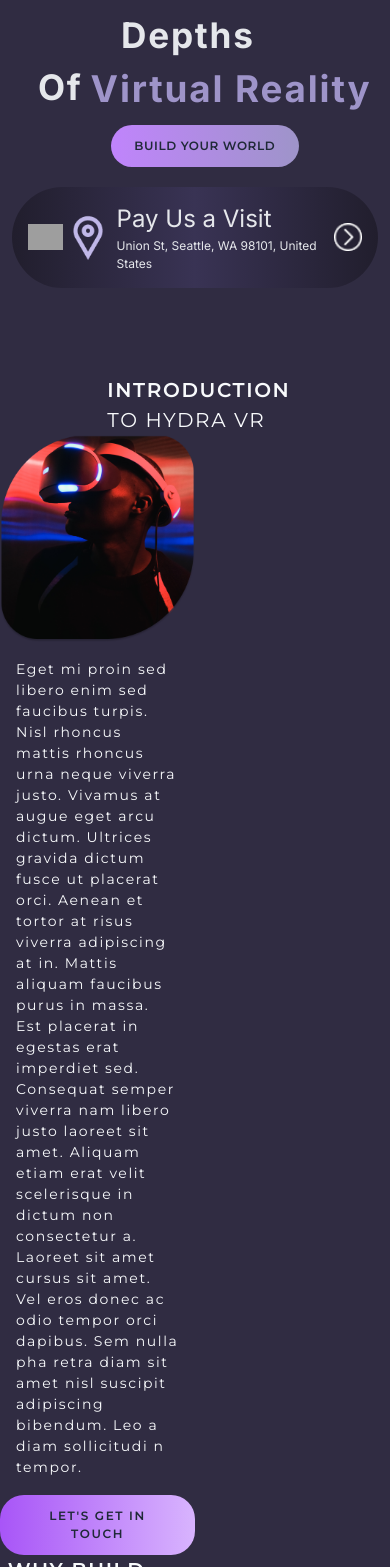
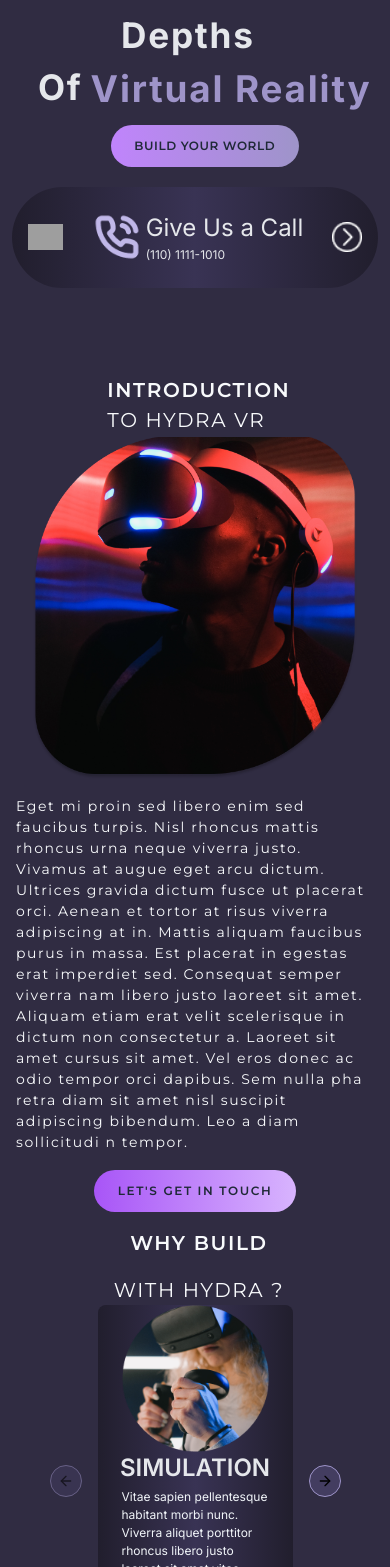
Before and after one commit to radlarabi/hydra, a Next.js app: page / in a window 390 px wide. Shown: the part 433-2000 px from the top of the page. Built offline with nearby package versions, Linux system fonts and the light colour scheme; grey boxes are pictures that could not be loaded.

Commit message:
fix the responsive in landing section

```diff
--- a/src/components/CarouselCards.jsx
+++ b/src/components/CarouselCards.jsx
@@ -12,7 +12,7 @@ import Image from "next/image";
 
 export default function CarouselSpacing(props) {
   return (
-    <Carousel className="max-w-[50vw] min-h-[40vh]">
+    <Carousel className="max-w-[50vw] min-h-[40vh] lg:mx-0 mx-0" >
       <CarouselPrevious className="m-0 p-0 bg-flesh-button border-custom-purple hover:bg-purple-500"/>
       <CarouselContent className="">
         {
@@ -25,16 +25,16 @@ export default function CarouselSpacing(props) {
                       <Image src={item.img} alt={item.title} width={160} height={160} />
                       <span className="text-2xl font-semibold text-gray-200">{item.title}</span>
 
-                      <div className=" flex justify-center items-center m-4">
+                      <div className=" flex justify-center items-center lg:m-4">
                           <div className=" bg-slate-200 h-[0.1px]"></div>
                       </div>
 
-                      <div className="flex justify-center items-center m-4">
+                      <div className="flex justify-center items-center lg:m-4 my-1">
                           <p className="text-[12px] text-slate-100">
                               {item.subTitle}
                           </p>
                       </div>
-                      <div className="flex justify-center items-center m-4">
+                      <div className="flex justify-center items-center lg:m-4">
                           <button className="submit tracking-wider text-gray-800 text-[12px] font-nav font-semibold bg-gradient-to-r from-purple-400 to-custom-purple rounded-3xl p-[1rem]">
                               TRY IT NOW
                           </button>
--- a/src/components/Introduction.jsx
+++ b/src/components/Introduction.jsx
@@ -26,7 +26,7 @@ export default function Intorduction(){
                         </div>
                     </div>
                 </div>
-                <div className="intro2 bg-pue-200 hidden lg:flex justify-center items-center w-[50%]">
+                <div className="intro2 bg-pue-200 hidden lg:flex justify-center items-center lg:w-[50%]">
                     <p className="text-[14px] text-slate-50 font-nav tracking-[0.1rem] ">
                     Vitae sapien pellentesque habitant morbi tristique senectus et netus et. Feugiat
                         nibh sed pulvinar proin gravida hendrerit lectus. Mi sit amet mauris commodo
@@ -36,7 +36,7 @@ export default function Intorduction(){
                 </div>
             </div>
             <div className="aboutVr flex lg:flex-row flex-col">
-                <div className="intro1 flex justify-center items-center  w-[50%]">
+                <div className="intro1 flex justify-center items-center lg:w-[50%]">
                     <Image
                         className=""
                         alt=""
@@ -45,7 +45,7 @@ export default function Intorduction(){
                         height={357}
                     />
                 </div>
-                <div className="intro2 flex flex-col  w-[50%]">
+                <div className="intro2 flex flex-col  lg:w-[50%]">
                     <div className="aboutSubtitle flex justify-center lg:items-start items-center flex-col">
                         <p className="text-slate-50 font-nav tracking-[0.1rem] lg:text-[36px] text-[20px] font-semibold hidden lg:flex">
                             ABOUT
@@ -70,14 +70,14 @@ export default function Intorduction(){
                     </div>
                 </div>
             </div>
-            <div className="whyHydra  flex flex-col lg:flex-row">
-                <div className="intro1 lg:justify-start flex-col pl-[2vw] w-[50%]">
-                    <div className="title pb-[1vh]">
+            <div className="whyHydra  flex flex-col lg:flex-row lg:mt-[4rem] mt-[1rem]">
+                <div className="intro1 lg:justify-start flex-col pl-[2vw] lg:w-[50%]">
+                    <div className="title pb-[1vh] flex lg:justify-start justify-center items-center">
                         <p className="text-slate-50 font-nav tracking-[0.1rem] lg:text-[36px] text-[20px] font-semibold">
                             WHY BUILD
                         </p>
                     </div>
-                    <div className="subtitle flex justify-start items-start pt-[1vh] lg:text-[36px] text-[20px]">
+                    <div className="subtitle flex lg:justify-start lg:items-start justify-center items-center pt-[1vh] lg:text-[36px] text-[20px]">
                         <p className="text-slate-50 font-nav tracking-[0.1rem] ">
                             WITH HYDRA ?
                         </p>
@@ -91,7 +91,7 @@ export default function Intorduction(){
                         </div>
                     </div>
                 </div>
-                <div className="intro2 hidden lg:flex justify-center items-center w-[50%]">
+                <div className="intro2 hidden lg:flex justify-center items-center lg:w-[50%]">
                     <p className="text-slate-50 font-nav tracking-[0.1rem] text-[14px]">
                         Vitae sapien pellentesque habitant morbi tristique senectus et netus et. Feugiat
                         nibh sed pulvinar proin gravida hendrerit lectus. Mi sit amet mauris commodo
--- a/src/components/Landing.jsx
+++ b/src/components/Landing.jsx
@@ -27,6 +27,15 @@ export default function Landing(){
 
         return () => window.removeEventListener('resize', updateSize)
     }, [])
+
+    useEffect(() => {
+        const interval = setInterval(() => {
+            index === 2 ? setIndex(0) : setIndex(index + 1);
+        }, 6000);
+
+        return () => clearInterval(interval);
+    }, [index]);
+
     return(
         <div className="landing pt-[20vh]">
             <div className="main_title flex flex-col-reverse lg:flex-row ">
@@ -117,7 +126,8 @@ export default function Landing(){
                         </div>
                     ))
                     :
-                    <div className="flex justify-between items-center w-full mx-4">
+                    <motion.div
+                        className="flex justify-between items-center w-full mx-4">
                         <Image
                             className=""
                             src={"/assets/chevron-circle-right.png"}
@@ -147,7 +157,7 @@ export default function Landing(){
                             height={30}
                             onClick={decIndex}
                         />
-                    </div>
+                    </motion.div>
                 }
             </div>
         </div>
```
Lines whose indentation alone changed are shown as unchanged.
